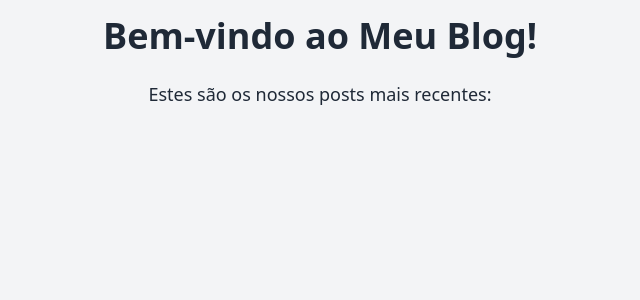
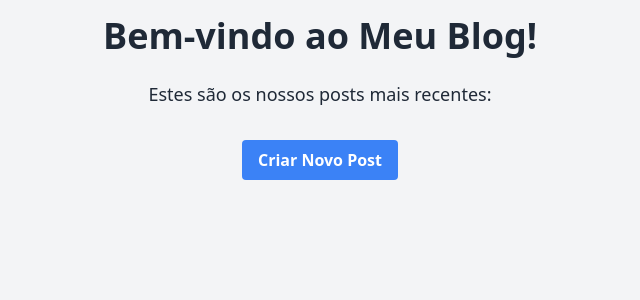
Before and after one commit to Code-Lipe/blog, a Flask app: page / in a window 1280 px wide. Shown: the top 300 px of the page, without its empty margins (320-960 px from the left). Run offline with Flask 3, Linux system fonts and the light colour scheme; some libraries are stand-ins or nearby versions.

Commit message:
feat: Adiciona rota e botão para criar novos posts

```diff
--- a/app/routes.py
+++ b/app/routes.py
@@ -21,6 +21,7 @@
     post_a_deletar = Post.query.get_or_404(post_id)
     db.session.delete(post_a_deletar)
     db.session.commit()
+    flash('Postagem excluída com sucesso!', 'danger')
     return redirect(url_for('main.index'))
 
 @main.route("/novo-post", methods=['GET', 'POST'])
--- a/app/templates/index.html
+++ b/app/templates/index.html
@@ -10,6 +10,12 @@
     <div class="container mx-auto p-4 max-w-2xl">
         <h1 class="text-4xl font-bold mb-6 text-center">Bem-vindo ao Meu Blog!</h1>
         <p class="mb-8 text-center text-lg">Estes são os nossos posts mais recentes:</p>
+
+        <div class="mb-8 text-center">
+            <a href="{{ url_for('main.novo_post') }}" class="inline-block bg-blue-500 hover:bg-blue-700 text-white font-bold py-2 px-4 rounded transition duration-300">
+                Criar Novo Post
+            </a>
+        </div>
 
         <div class="space-y-6">
             {% for post in posts %}
```
